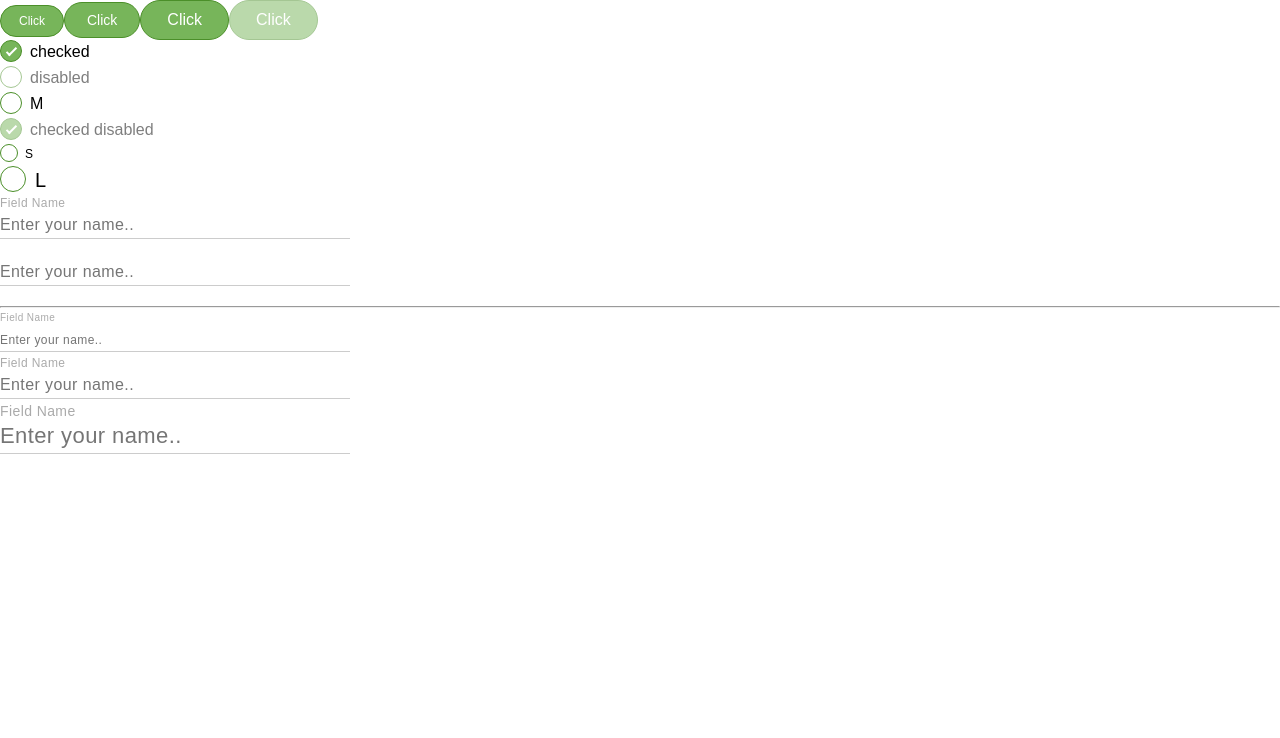
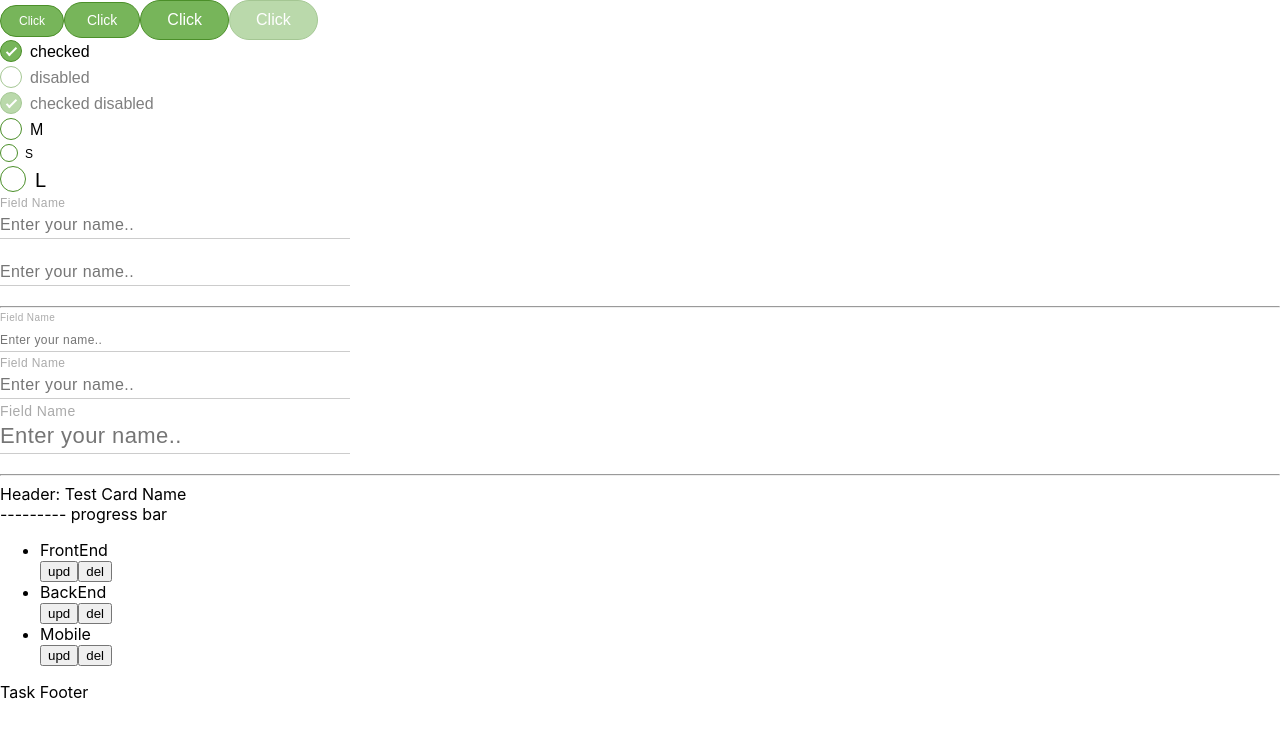
Before and after one commit to sshaporov/mytasks, a React (Create React App) app: page / in a window 1280 px wide. Shown: the top 738 px of the page. Built offline with nearby package versions, Linux system fonts and the light colour scheme.

Commit message:
add temp component tree for cardTasks

```diff
--- a/src/App.tsx
+++ b/src/App.tsx
@@ -2,8 +2,21 @@ import React from 'react'
 import {Button} from './common/button/Button'
 import {Checkbox} from './common/checkbox/Checkbox'
 import {Input} from './common/input/Input'
+import {CardTasks} from "./components/cardTasks/CardTasks";
+
+export type TaskType = {
+    id: string,
+    title: string,
+    isDone: boolean,
+}
 
 function App() {
+
+    const tasks1: Array<TaskType> = [
+      {id: 'q', title: 'FrontEnd', isDone: true},
+      {id: 'w', title: 'BackEnd', isDone: false},
+      {id: 'e', title: 'Mobile', isDone: true},
+    ]
 
   return (
     <div>
@@ -14,9 +27,8 @@ function App() {
 
       <div><Checkbox label={'checked'} checked/></div>
       <div><Checkbox label={'disabled'} disabled/></div>
-      <div><Checkbox label={'M'}/></div>
       <div><Checkbox label={'checked disabled'} checked disabled/></div>
-
+        <div><Checkbox label={'M'}/></div>
       <div><Checkbox label={'S'} checkboxSize={'S'}/></div>
       <div><Checkbox label={'L'} checkboxSize={'L'}/></div>
 
@@ -27,6 +39,9 @@ function App() {
       <div><Input fieldName={'Field Name'} placeholder={"Enter your name.."} inputSize={'M'}/></div>
       <div><Input fieldName={'Field Name'} placeholder={"Enter your name.."} inputSize={'L'}/></div>
 
+      <hr/>
+      <CardTasks tasks={tasks1}/>
+
     </div>
   );
 }
--- /dev/null
+++ b/src/components/cardTasks/CardTasks.tsx
@@ -0,0 +1,31 @@
+import React from 'react'
+import {TaskType} from '../../App'
+import {Task} from './task/Task'
+import {ProgressBar} from './progressBar/ProgressBar'
+import {DEV_VERSION} from '../../config'
+import {CardHeader} from './cardHeader/CardHeader';
+import {CardFooter} from './cardFooter/CardFooter';
+
+
+export type CardTasksPropsType = {
+  tasks: Array<TaskType>
+}
+export const CardTasks: React.FC<CardTasksPropsType> = React.memo((
+  {
+    tasks
+  }
+) => {
+    DEV_VERSION && console.log('CardTasks');
+
+    return (
+      <div>
+        <CardHeader cardName={'Test Card Name'}/>
+        <ProgressBar/>
+        <ul>
+          {tasks.map((t) => <Task title={t.title}/>)}
+        </ul>
+        <CardFooter/>
+      </div>
+    )
+  }
+)
--- /dev/null
+++ b/src/components/cardTasks/cardFooter/CardFooter.tsx
@@ -0,0 +1,16 @@
+import React from 'react'
+import {DEV_VERSION} from "../../../config";
+
+export type CardFooterPropsType = {
+
+}
+export const CardFooter: React.FC<CardFooterPropsType> = React.memo(() => {
+  DEV_VERSION && console.log('Card Footer');
+
+  return (
+      <div>
+        <div>Task Footer</div>
+      </div>
+    )
+  }
+)
--- /dev/null
+++ b/src/components/cardTasks/cardHeader/CardHeader.tsx
@@ -0,0 +1,18 @@
+import React from 'react'
+import {DEV_VERSION} from "../../../config";
+
+export type CardHeaderPropsType = {
+  cardName: string
+}
+export const CardHeader: React.FC<CardHeaderPropsType> = React.memo((
+  {
+    cardName
+  }
+  ) => {
+  DEV_VERSION && console.log('Card Header');
+
+  return (
+      <div>Header: {cardName}</div>
+    )
+  }
+)
--- /dev/null
+++ b/src/components/cardTasks/progressBar/ProgressBar.tsx
@@ -0,0 +1,12 @@
+import React from 'react'
+import {DEV_VERSION} from '../../../config';
+
+export const ProgressBar = React.memo(() => {
+  DEV_VERSION && console.log('ProgressBar');
+
+  return (
+    <div>
+      --------- progress bar
+    </div>
+  )
+})
--- /dev/null
+++ b/src/components/cardTasks/task/Task.tsx
@@ -0,0 +1,22 @@
+import React from 'react'
+import {DEV_VERSION} from '../../../config';
+
+export type TaskPropsType = {
+  title: string
+}
+export const Task: React.FC<TaskPropsType> = React.memo((
+  {
+    title
+  }
+) => {
+    DEV_VERSION && console.log('Task ' + title);
+
+    return (
+      <div>
+        <li>{title}</li>
+        <button>upd</button>
+        <button>del</button>
+      </div>
+    )
+  }
+)
```
